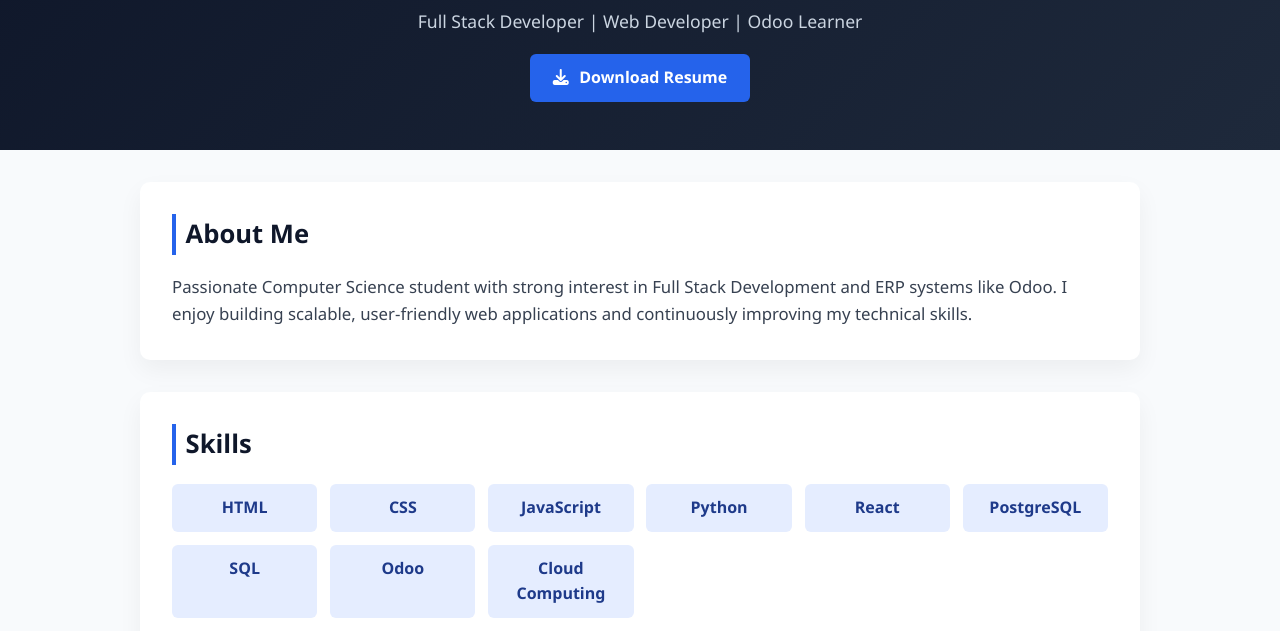
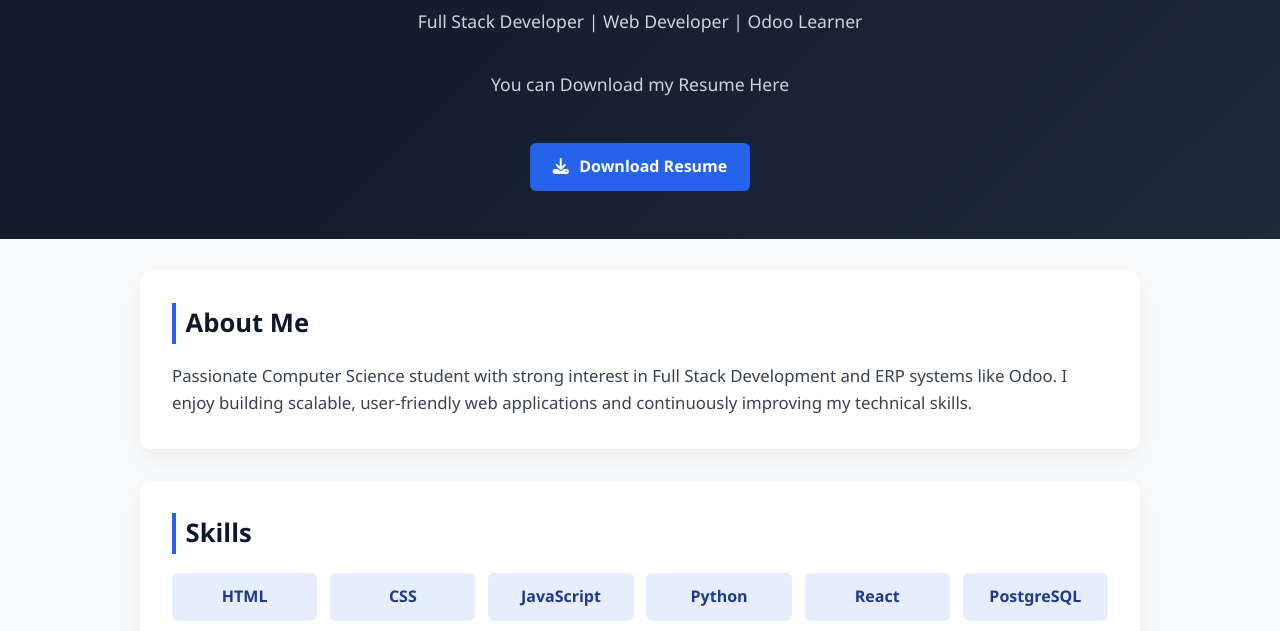
Before and after one commit to srinivasa16/My_Portfolio, a plain HTML site: page index.html in a window 1280 px wide. Shown: the part 115-746 px from the top of the page. Drawn offline with Linux system fonts and the light colour scheme.

Commit message:
Add resume download prompt to index.html
Added a line to prompt users to download the resume.

```diff
--- a/index.html
+++ b/index.html
@@ -184,7 +184,8 @@
 
   <header>
   <h1>Srinivasa Reddy</h1>
-  <p>Full Stack Developer | Web Developer | Odoo Learner</p>
+  <p>Full Stack Developer | Web Developer | Odoo Learner</p><br>
+    <p>You can Download my Resume Here</p><br>
 
   <a href="Resume/THUMMA_SRINIVASA_REDDY_RESUME.pdf" class="resume-btn" download>
     <i class="fas fa-download"></i> Download Resume
```
